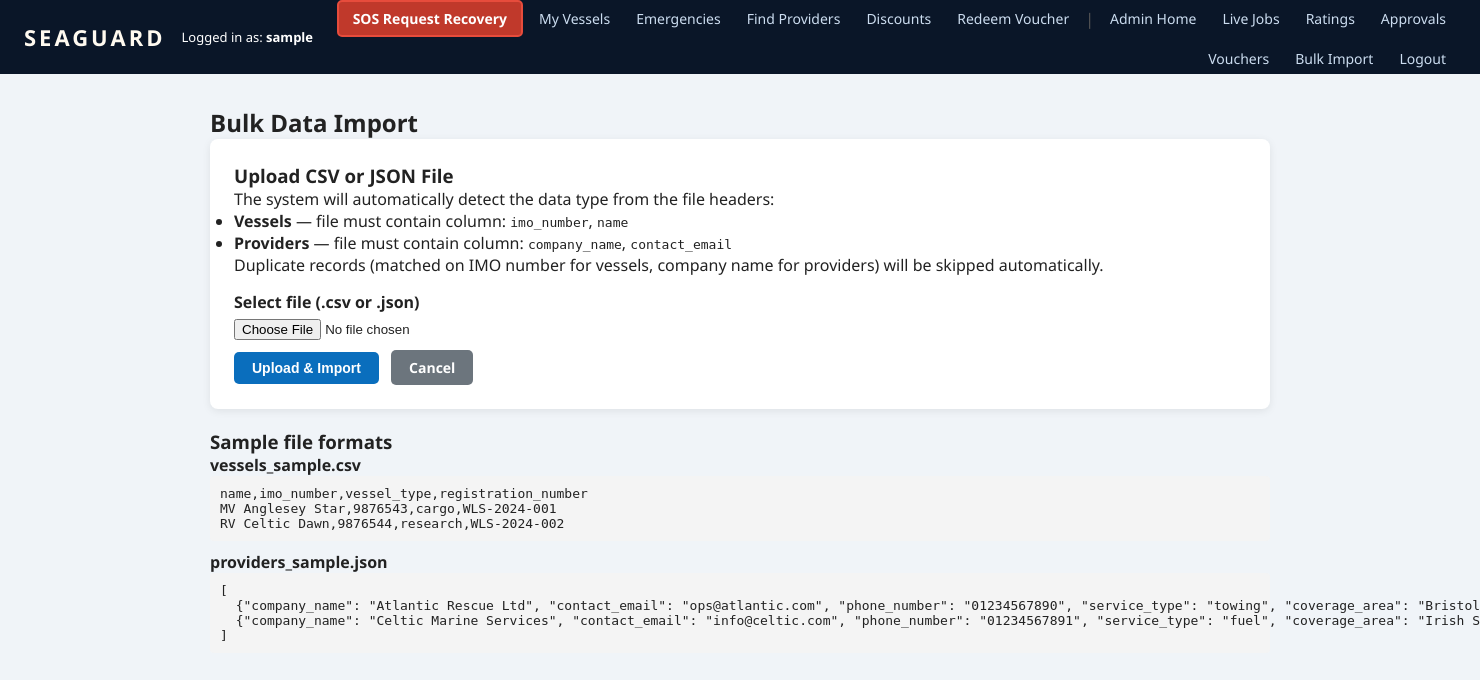
After one commit to Shangripromise/seaguard, a Django app: page /accounts/ingest/ in a window 1480 px wide; the page is wider, and only the part inside the window is pictured. The commit adds this page. Shown: the top 680 px of that part. Run offline with Django 5.2, Linux system fonts and the light colour scheme; the visitor is signed in with stand-in values (Sample User, id 1).

Commit message:
feat: CR7 — CSV/JSON bulk data ingestion with duplicate detection

```diff
--- /dev/null
+++ b/accounts/templates/accounts/bulk_ingest.html
@@ -0,0 +1,79 @@
+{% extends "base.html" %}
+{% block title %}Bulk Data Import — SeaGuard Admin{% endblock %}
+{% block content %}
+<h2>Bulk Data Import</h2>
+
+<div class="card" style="margin-bottom:20px;">
+  <h3>Upload CSV or JSON File</h3>
+  <p>The system will automatically detect the data type from the file headers:</p>
+  <ul>
+    <li><strong>Vessels</strong> — file must contain column: <code>imo_number</code>, <code>name</code></li>
+    <li><strong>Providers</strong> — file must contain column: <code>company_name</code>, <code>contact_email</code></li>
+  </ul>
+  <p>Duplicate records (matched on IMO number for vessels, company name for providers) will be skipped automatically.</p>
+
+  <form method="post" enctype="multipart/form-data" style="margin-top:15px;">
+    {% csrf_token %}
+    <label><strong>Select file (.csv or .json)</strong>
+      <input type="file" name="datafile" accept=".csv,.json" required style="display:block;margin-top:6px;">
+    </label>
+    <button type="submit" class="btn btn-primary" style="margin-top:12px;">Upload &amp; Import</button>
+    <a href="{% url 'accounts:admin_dashboard' %}" class="btn btn-secondary" style="margin-left:8px;">Cancel</a>
+  </form>
+</div>
+
+{% if results %}
+<div class="card">
+  <h3>Import Results — {{ results.data_type }}</h3>
+
+  <table style="margin-bottom:15px;">
+    <tr><th>Total records in file</th><td>{{ results.total }}</td></tr>
+    <tr><th>Created</th><td style="color:green;">{{ results.created|length }}</td></tr>
+    <tr><th>Skipped (duplicates)</th><td style="color:orange;">{{ results.skipped|length }}</td></tr>
+    <tr><th>Errors</th><td style="color:red;">{{ results.errors|length }}</td></tr>
+  </table>
+
+  {% if results.created %}
+  <h4 style="color:green;">✓ Created ({{ results.created|length }})</h4>
+  <ul>
+    {% for item in results.created %}
+    <li>{{ item }}</li>
+    {% endfor %}
+  </ul>
+  {% endif %}
+
+  {% if results.skipped %}
+  <h4 style="color:orange;">⚠ Skipped — duplicates ({{ results.skipped|length }})</h4>
+  <ul>
+    {% for item in results.skipped %}
+    <li>{{ item }}</li>
+    {% endfor %}
+  </ul>
+  {% endif %}
+
+  {% if results.errors %}
+  <h4 style="color:red;">✗ Errors ({{ results.errors|length }})</h4>
+  <ul>
+    {% for item in results.errors %}
+    <li>{{ item }}</li>
+    {% endfor %}
+  </ul>
+  {% endif %}
+</div>
+{% endif %}
+
+<div style="margin-top:20px;">
+  <h3>Sample file formats</h3>
+  <p><strong>vessels_sample.csv</strong></p>
+  <pre style="background:#f4f4f4;padding:10px;border-radius:4px;">name,imo_number,vessel_type,registration_number
+MV Anglesey Star,9876543,cargo,WLS-2024-001
+RV Celtic Dawn,9876544,research,WLS-2024-002</pre>
+
+  <p style="margin-top:10px;"><strong>providers_sample.json</strong></p>
+  <pre style="background:#f4f4f4;padding:10px;border-radius:4px;">[
+  {"company_name": "Atlantic Rescue Ltd", "contact_email": "ops@atlantic.com", "phone_number": "01234567890", "service_type": "towing", "coverage_area": "Bristol Channel"},
+  {"company_name": "Celtic Marine Services", "contact_email": "info@celtic.com", "phone_number": "01234567891", "service_type": "fuel", "coverage_area": "Irish Sea"}
+]</pre>
+</div>
+
+{% endblock %}
--- a/accounts/urls.py
+++ b/accounts/urls.py
@@ -4,15 +4,18 @@ from . import views
 app_name = 'accounts'
 
 urlpatterns = [
-    path('register/',                views.register_view,       name='register'),
-    path('login/',                   views.login_view,          name='login'),
-    path('logout/',                  views.logout_view,         name='logout'),
-    path('dashboard/',               views.dashboard_view,      name='dashboard'),
-    path('admin-dashboard/',         views.admin_dashboard,     name='admin_dashboard'),
-    path('discounts/',               views.member_discounts,    name='member_discounts'),
+    path('register/',                views.register_view,        name='register'),
+    path('login/',                   views.login_view,           name='login'),
+    path('logout/',                  views.logout_view,          name='logout'),
+    path('dashboard/',               views.dashboard_view,       name='dashboard'),
+    path('admin-dashboard/',         views.admin_dashboard,      name='admin_dashboard'),
+    path('discounts/',               views.member_discounts,     name='member_discounts'),
 
     # CR6 — Voucher Service
-    path('vouchers/redeem/',         views.redeem_voucher,      name='redeem_voucher'),
-    path('vouchers/manage/',         views.admin_voucher_list,  name='admin_voucher_list'),
+    path('vouchers/redeem/',         views.redeem_voucher,       name='redeem_voucher'),
+    path('vouchers/manage/',         views.admin_voucher_list,   name='admin_voucher_list'),
     path('vouchers/manage/create/',  views.admin_voucher_create, name='admin_voucher_create'),
+
+    # CR7 — Bulk Data Ingestion
+    path('ingest/',                  views.bulk_ingest,          name='bulk_ingest'),
 ]
--- a/accounts/views.py
+++ b/accounts/views.py
@@ -1,3 +1,8 @@
+import csv
+import json
+import io
+import uuid
+
 from django.shortcuts import render, redirect
 from django.contrib.auth import login, logout
 from django.contrib.auth.decorators import login_required
@@ -200,8 +205,8 @@ def redeem_voucher(request):
     ).select_related('voucher').order_by('-redeemed_at')
 
     return render(request, 'accounts/redeem_voucher.html', {
-        'redemption':   redemption,
-        'voucher':      voucher,
+        'redemption':     redemption,
+        'voucher':        voucher,
         'my_redemptions': my_redemptions,
     })
 
@@ -265,3 +270,161 @@ def admin_voucher_create(request):
         'discount_types':     Voucher.DISCOUNT_TYPE_CHOICES,
         'applies_to_choices': Voucher.APPLIES_TO_CHOICES,
     })
+
+
+# ── CR7: Bulk Data Ingestion ──────────────────────────────────────────────────
+
+@login_required
+def bulk_ingest(request):
+    """
+    CR7 — CSV/JSON bulk data ingestion without creating duplicates.
+    FR-SA-ING-001: admin uploads CSV or JSON file.
+    FR-SA-ING-002: system detects data type from headers automatically.
+    FR-SA-ING-003: duplicate records are skipped, not inserted.
+    FR-SA-ING-004: ingestion summary shown to admin.
+    """
+    if not request.user.is_staff:
+        messages.error(request, 'Access denied.')
+        return redirect('accounts:dashboard')
+
+    results = None
+
+    if request.method == 'POST' and request.FILES.get('datafile'):
+        uploaded = request.FILES['datafile']
+        filename = uploaded.name.lower()
+
+        try:
+            if filename.endswith('.csv'):
+                decoded = uploaded.read().decode('utf-8')
+                reader  = csv.DictReader(io.StringIO(decoded))
+                records = list(reader)
+            elif filename.endswith('.json'):
+                decoded = uploaded.read().decode('utf-8')
+                records = json.loads(decoded)
+                if isinstance(records, dict):
+                    records = [records]
+            else:
+                messages.error(
+                    request,
+                    'Unsupported file type. Please upload a .csv or .json file.'
+                )
+                return render(request, 'accounts/bulk_ingest.html', {'results': None})
+
+            if not records:
+                messages.warning(request, 'The file contained no records.')
+                return render(request, 'accounts/bulk_ingest.html', {'results': None})
+
+            # Auto-detect data type from headers
+            headers = set(records[0].keys())
+
+            if 'imo_number' in headers:
+                results = _ingest_vessels(records, request.user)
+            elif 'company_name' in headers:
+                results = _ingest_providers(records)
+            else:
+                messages.error(
+                    request,
+                    'Could not detect data type. File must contain "imo_number" '
+                    '(vessels) or "company_name" (providers) as a column header.'
+                )
+                return render(request, 'accounts/bulk_ingest.html', {'results': None})
+
+        except Exception as e:
+            messages.error(request, f'Error processing file: {e}')
+            return render(request, 'accounts/bulk_ingest.html', {'results': None})
+
+    return render(request, 'accounts/bulk_ingest.html', {'results': results})
+
+
+def _ingest_vessels(records, user):
+    """Process vessel records — skip duplicates on imo_number."""
+    created = []
+    skipped = []
+    errors  = []
+
+    for i, row in enumerate(records, start=1):
+        imo  = row.get('imo_number', '').strip()
+        name = row.get('name', '').strip()
+
+        if not imo or not name:
+            errors.append(f'Row {i}: missing required fields (name, imo_number).')
+            continue
+
+        if Vessel.objects.filter(imo_number=imo).exists():
+            skipped.append(f'{name} ({imo}) — duplicate IMO number.')
+        else:
+            try:
+                Vessel.objects.create(
+                    owner=user,
+                    name=name,
+                    imo_number=imo,
+                    vessel_type=row.get('vessel_type', 'other'),
+                    flag=row.get('flag', 'Unknown'),
+                    call_sign=row.get('call_sign', ''),
+                    mmsi=row.get('mmsi', ''),
+                    description=row.get('description', ''),
+                )
+                created.append(f'{name} ({imo})')
+            except Exception as e:
+                errors.append(f'Row {i} ({name}): {e}')
+
+    return {
+        'data_type': 'Vessels',
+        'total':     len(records),
+        'created':   created,
+        'skipped':   skipped,
+        'errors':    errors,
+    }
+
+
+def _ingest_providers(records):
+    """
+    Process provider records — skip duplicates on company_name.
+    Each provider gets a unique placeholder user account since
+    RecoveryProvider has a OneToOne relationship with User.
+    """
+    created = []
+    skipped = []
+    errors  = []
+
+    for i, row in enumerate(records, start=1):
+        company = row.get('company_name', '').strip()
+
+        if not company:
+            errors.append(f'Row {i}: missing required field (company_name).')
+            continue
+
+        if RecoveryProvider.objects.filter(company_name=company).exists():
+            skipped.append(f'{company} — duplicate company name.')
+        else:
+            try:
+                # Generate a unique placeholder user for each bulk-imported provider
+                placeholder_username = (
+                    f"provider_{company[:20].lower().replace(' ', '_')}"
+                    f"_{uuid.uuid4().hex[:6]}"
+                )
+                placeholder_user = User.objects.create_user(
+                    username=placeholder_username,
+                    password=uuid.uuid4().hex,
+                )
+                RecoveryProvider.objects.create(
+                    user=placeholder_user,
+                    company_name=company,
+                    contact_person=row.get('contact_person', ''),
+                    business_registration=row.get('business_registration', 'N/A'),
+                    phone_number=row.get('phone_number', ''),
+                    service_type=row.get('service_type', 'general'),
+                    service_area=row.get('service_area', ''),
+                    verification_status='pending',
+                )
+                created.append(f'{company}')
+            except Exception as e:
+                errors.append(f'Row {i} ({company}): {e}')
+
+    return {
+        'data_type': 'Recovery Providers',
+        'total':     len(records),
+        'created':   created,
+        'skipped':   skipped,
+        'errors':    errors,
+    }
--- a/templates/base.html
+++ b/templates/base.html
@@ -28,6 +28,7 @@
                     <a href="{% url 'providers:admin_rating_moderation' %}">Ratings</a>
                     <a href="{% url 'providers:admin_review' %}">Approvals</a>
                     <a href="{% url 'accounts:admin_voucher_list' %}">Vouchers</a>
+                    <a href="{% url 'accounts:bulk_ingest' %}">Bulk Import</a>
                 {% endif %}
                 <a href="{% url 'accounts:logout' %}">Logout</a>
             {% else %}
```
Also changed, not shown: accounts/tests.py (+92 -0 lines).
